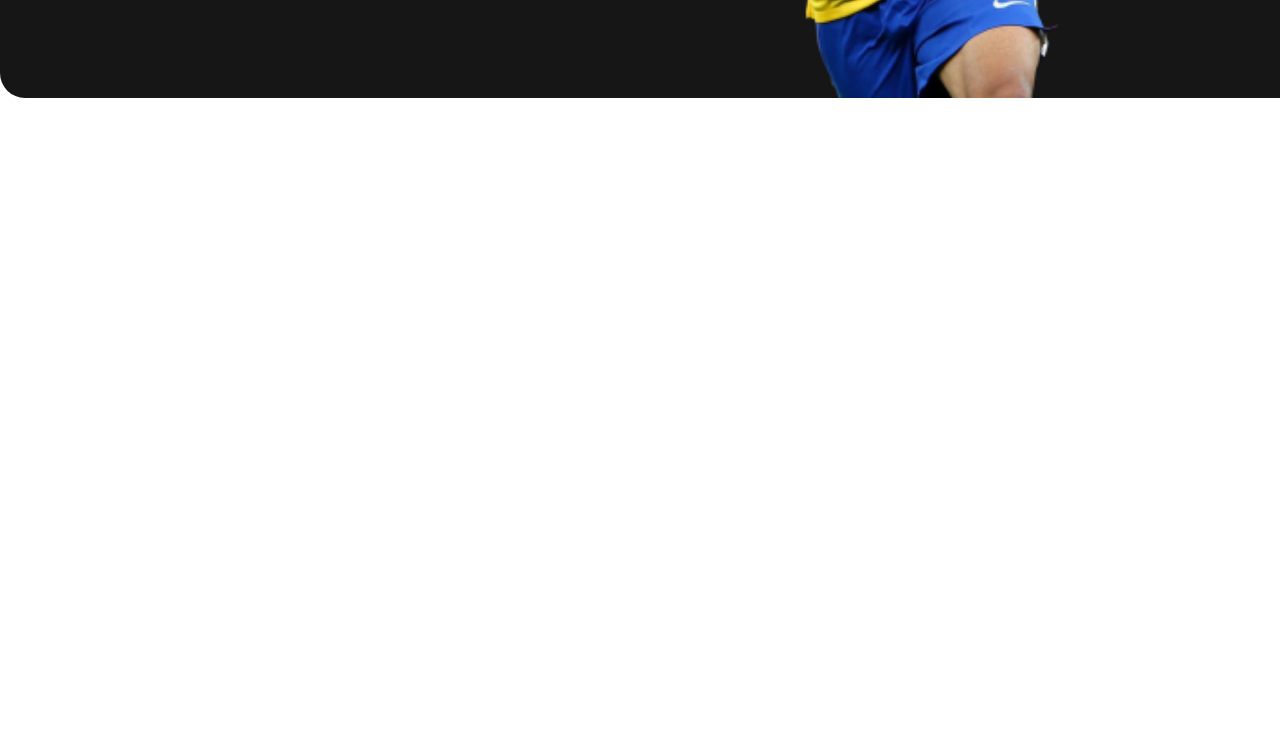
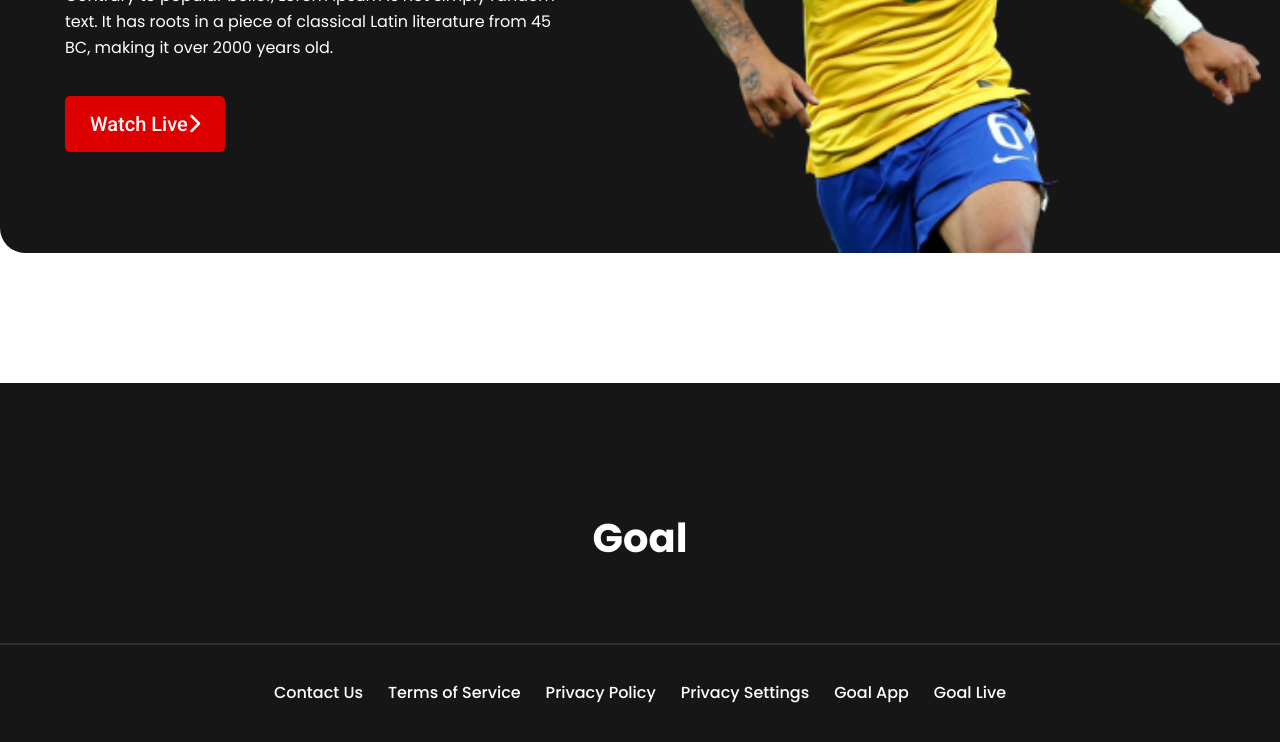
Before and after one commit to abhsn/assignment-2, a plain HTML site: page index.html in a window 1280 px wide. Shown: the part 598-1340 px from the top of the page. Before the commit the page ends 800 px from the top, so only its background shows below. Drawn offline with Linux system fonts and the light colour scheme.

Commit message:
added footer

```diff
--- a/index.html
+++ b/index.html
@@ -8,8 +8,8 @@
     <link rel="stylesheet" href="style.css">
     <link rel="preconnect" href="https://fonts.googleapis.com">
     <link rel="preconnect" href="https://fonts.gstatic.com" crossorigin>
-    <link href="https://fonts.googleapis.com/css2?family=Poppins:wght@400;700&family=Roboto:wght@500&display=swap" rel="stylesheet">
-    <script src="https://kit.fontawesome.com/57a3fb4af0.js" crossorigin="anonymous"></script>
+    <link href="https://fonts.googleapis.com/css2?family=Poppins:wght@400;500;600;700&family=Roboto:wght@500&display=swap" rel="stylesheet">  -->
+    <script src="https://kit.fontawesome.com/57a3fb4af0.js" crossorigin="anonymous" defer></script>
 </head>
 <body>
     <!-- header starts here-->
@@ -24,5 +24,27 @@
             <div class="banner-image"><img src="images/Banner Image.png" alt="" srcset=""></div>
         </div>
     </header>
+    <!-- header ends here -->
+
+    <!-- main starts here -->
+
+    <!-- main ends here -->
+
+    <!-- footer starts here -->
+    <footer>
+        <h2>Goal</h2>
+        <hr>
+        <nav class="footer-links">
+            <ul>
+                <li><a href="">Contact Us</a></li>
+                <li><a href="">Terms of Service</a></li>
+                <li><a href="">Privacy Policy</a></li>
+                <li><a href="">Privacy Settings</a></li>
+                <li><a href="">Goal App</a></li>
+                <li><a href="">Goal Live</a></li>
+            </ul>
+        </nav>
+    </footer>
+    <!-- footer ends here -->
 </body>
 </html>
--- a/style.css
+++ b/style.css
@@ -5,6 +5,9 @@
 
 body {
     font-family: 'Poppins', sans-serif;
+    display: flex;
+    flex-direction: column;
+    gap: 130px;
 }
 
 header {
@@ -66,3 +69,47 @@ header {
     bottom: 0;
     right: 60px;
 }
+
+footer {
+    background-color: #161616;
+    width: 100%;
+    height: 444px;
+    color: white;
+}
+
+footer h2 {
+    font-size: 40px;
+    font-weight: 600px;
+    text-align: center;
+    margin-top: 125px;
+}
+
+hr {
+    width: 1320px;
+    margin: auto;
+    border: 1px solid rgba(255, 255, 255, 0.1);
+    margin-top: 75px;
+}
+
+footer ul {
+    list-style-type: none;
+    display: flex;
+    gap: 25px;
+}
+
+footer li {
+    display: inline;
+}
+
+footer a {
+    color: white;
+    text-decoration: none;
+    font-size: 16px;
+    font-weight: 500;
+}
+
+.footer-links{
+    margin-top: 35px;
+    display: flex;
+    justify-content: center;
+}
```
